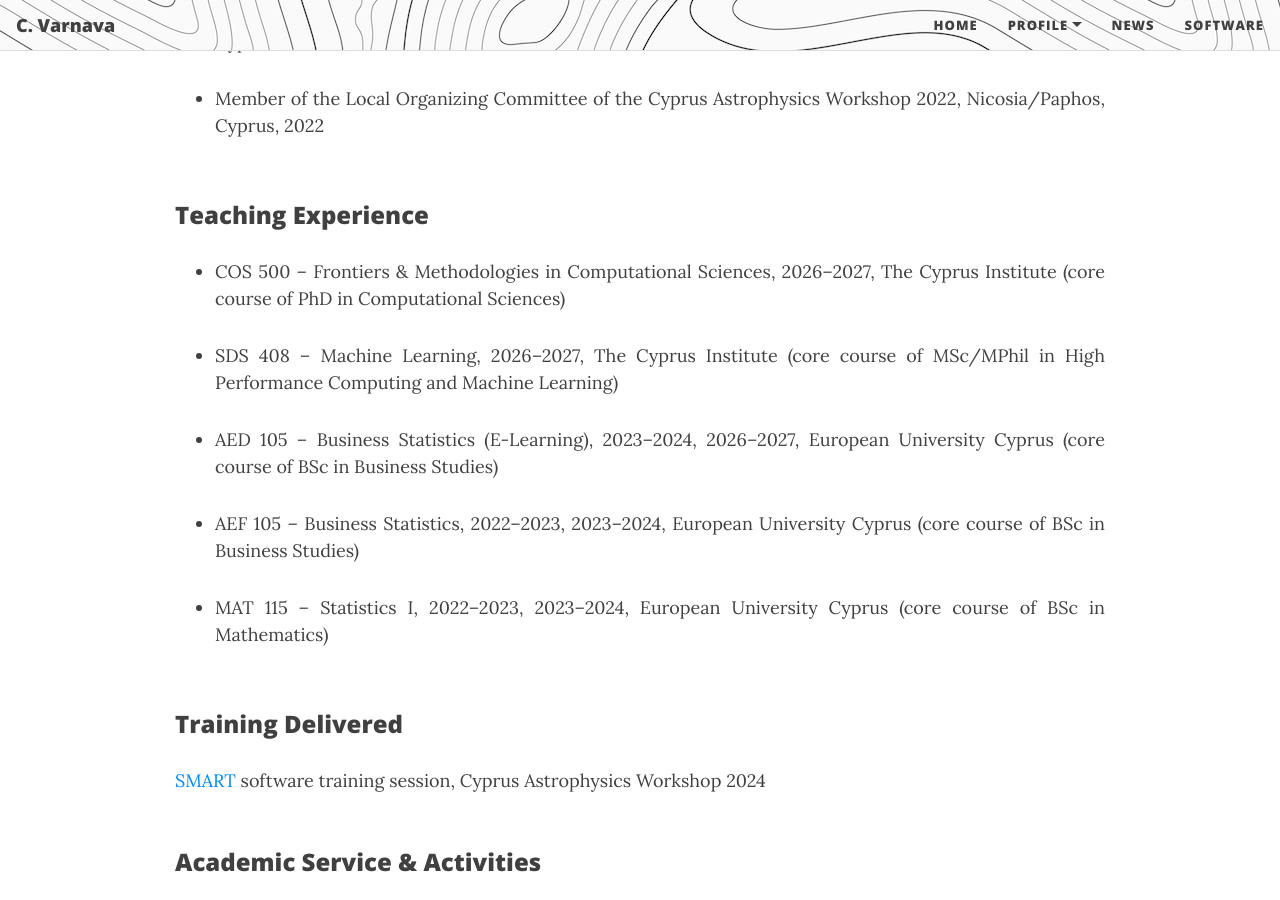
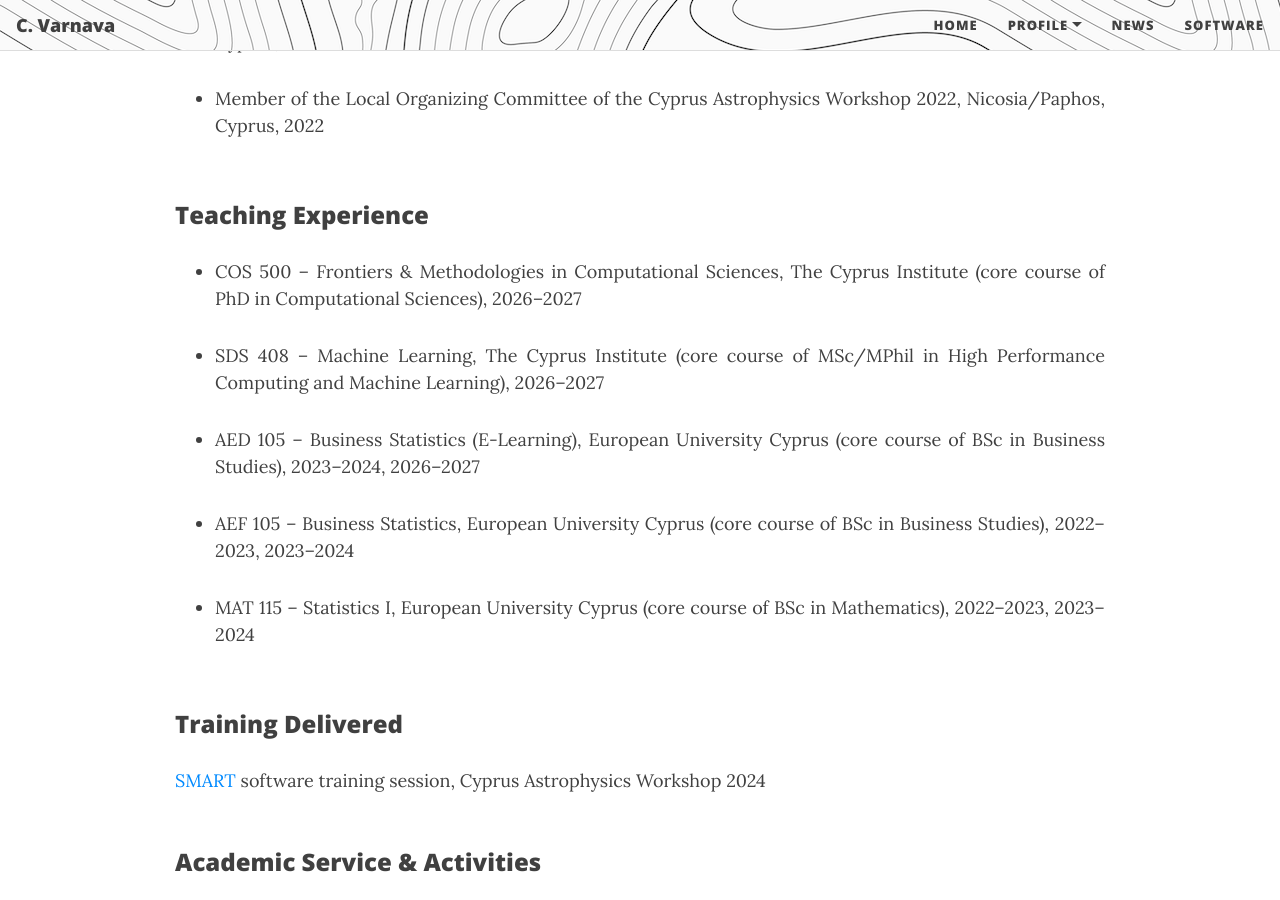
Before and after one commit to ch-var/ch-var.github.io, a Jekyll site: the page built from CV.html, in a window 1280 px wide and 900 px high, scrolled down 8233 px. Built offline with Jekyll 4.4.1, drawn with Linux system fonts in a browser that asks for light colours; formulas are drawn with MathJax 3.

Commit message:
Update CV.html

```diff
--- a/CV.html
+++ b/CV.html
@@ -213,15 +213,15 @@
 <br>
 <p style="font-family: var(--header-font); font-weight: 800; line-height: 1.1; font-size: 1.5rem; margin-top: 1.25rem;">Teaching Experience</p>
 <ul>
-<li class="responsive-margin">COS 500 – Frontiers & Methodologies in Computational Sciences, 2026–2027, The Cyprus Institute (core course of PhD in Computational Sciences)</li>
+<li class="responsive-margin">COS 500 – Frontiers & Methodologies in Computational Sciences, The Cyprus Institute (core course of PhD in Computational Sciences), 2026–2027</li>
 <p></p>
-<li class="responsive-margin">SDS 408 – Machine Learning, 2026–2027, The Cyprus Institute (core course of MSc/MPhil in High Performance Computing and Machine Learning)</li>
+<li class="responsive-margin">SDS 408 – Machine Learning, The Cyprus Institute (core course of MSc/MPhil in High Performance Computing and Machine Learning), 2026–2027</li>
 <p></p>
-<li class="responsive-margin">AED 105 – Business Statistics (E-Learning), 2023–2024, 2026–2027, European University Cyprus (core course of BSc in Business Studies)</li>
+<li class="responsive-margin">AED 105 – Business Statistics (E-Learning), European University Cyprus (core course of BSc in Business Studies), 2023–2024, 2026–2027</li>
 <p></p>
-<li class="responsive-margin">AEF 105 – Business Statistics, 2022–2023, 2023–2024, European University Cyprus (core course of BSc in Business Studies)</li>
+<li class="responsive-margin">AEF 105 – Business Statistics, European University Cyprus (core course of BSc in Business Studies), 2022–2023, 2023–2024</li>
 <p></p>
-<li class="responsive-margin">MAT 115 – Statistics I, 2022–2023, 2023–2024, European University Cyprus (core course of BSc in Mathematics)</li>
+<li class="responsive-margin">MAT 115 – Statistics I, European University Cyprus (core course of BSc in Mathematics), 2022–2023, 2023–2024 </li>
 </ul>
 <br>
 <p style="font-family: var(--header-font); font-weight: 800; line-height: 1.1; font-size: 1.5rem; margin-top: 1.25rem;">Training Delivered</p>
```
